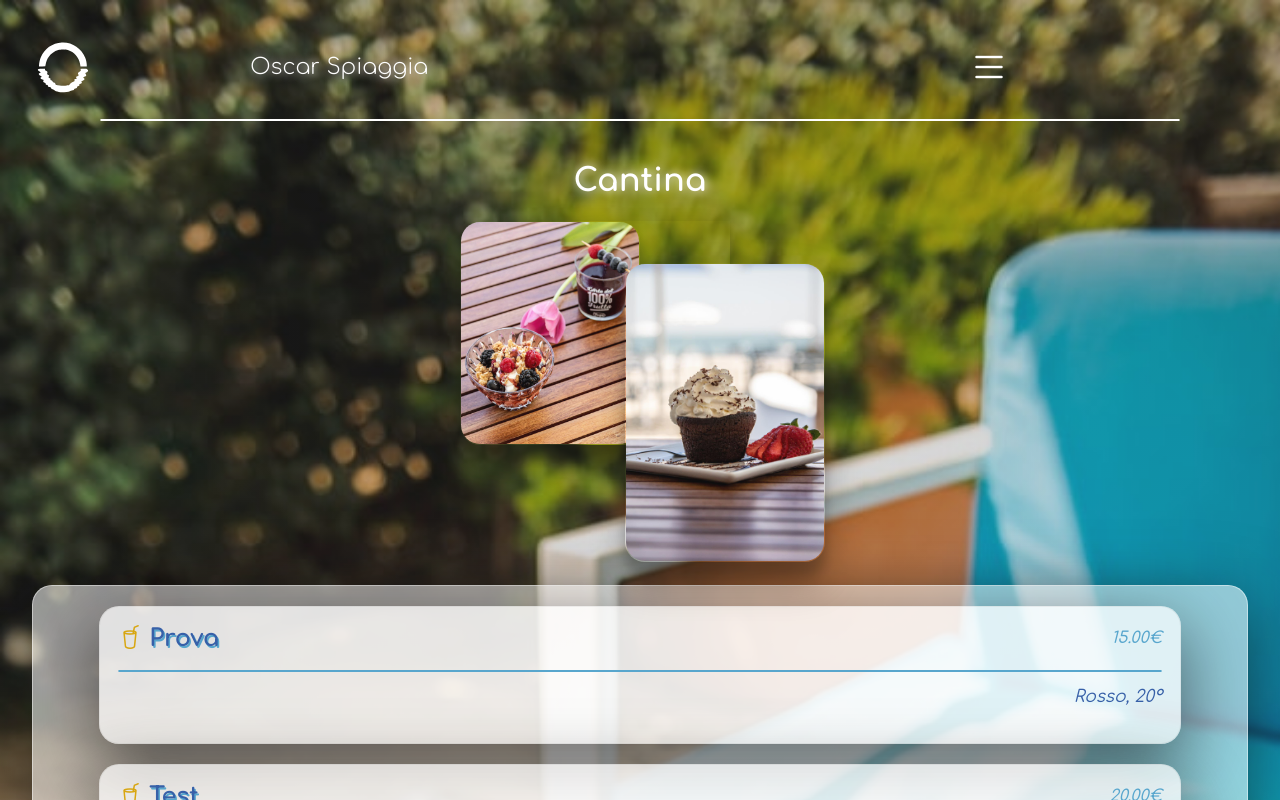
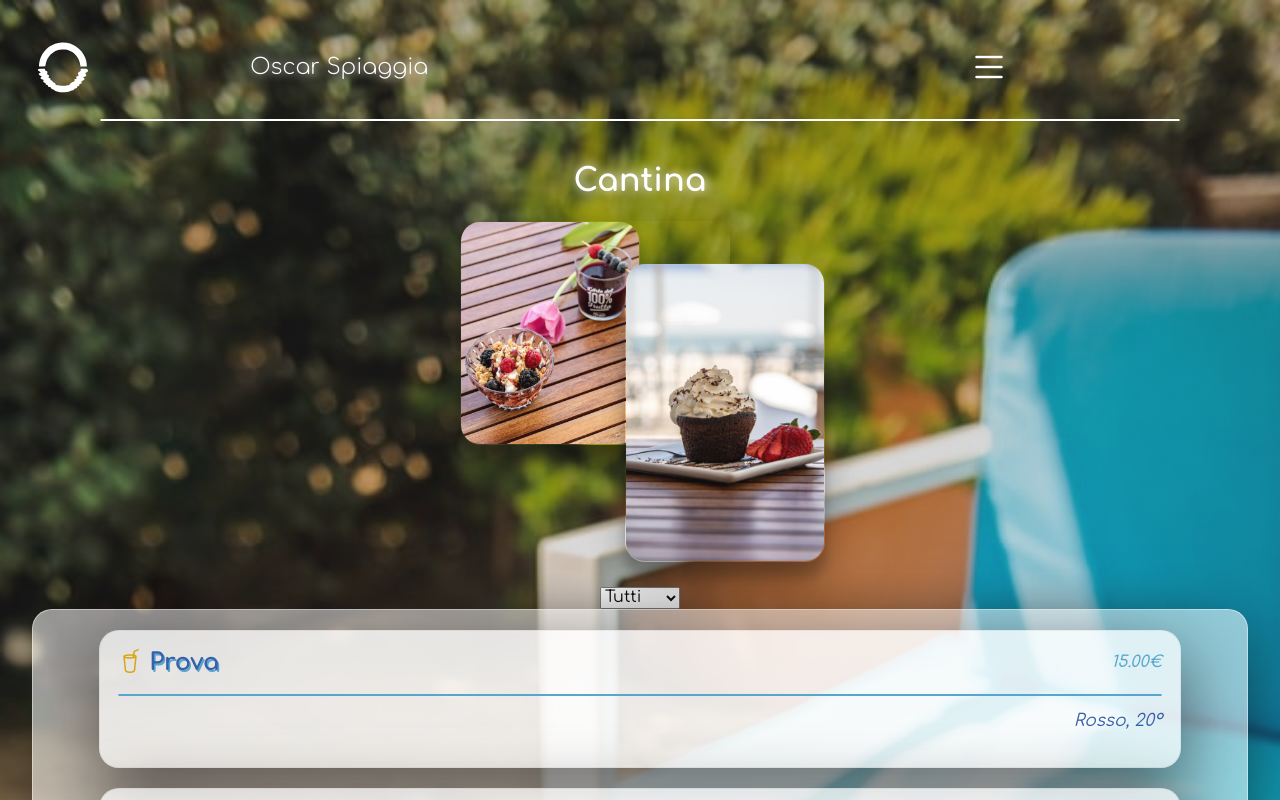
Before and after one commit to acetheberliner/jsonOscar, a Vue app: page /#/wine in a window 1280 px wide. Built offline with nearby package versions, Linux system fonts and the light colour scheme.

Commit message:
aggiunti filtri per categoria

```diff
--- a/src/pages/Caffe.vue
+++ b/src/pages/Caffe.vue
@@ -29,6 +29,16 @@ export default defineComponent({
         <div class="image">
             <img src="/torta.jpg" alt="">
             <img class="tumb" src="/yogurt.jpg" alt="">
+        </div>
+        <div class="radio-container">
+          <div class="filter selectdiv">
+            <form id="radio" action="#">
+              <select name="Categoria" v-model="selectedCategory">
+                <option id="tutti" value="">Tutti</option>
+                <option v-for="categoria in categories" :value="categoria">{{ categoria }}</option>
+              </select>
+            </form>
+          </div>
         </div>
         <div class="drink-list page animate slide delay-1">
             <PostBar v-for="bar in tuttiBar" :key="bar.idbar" :bar="bar" />
--- a/src/pages/Cantina.vue
+++ b/src/pages/Cantina.vue
@@ -29,6 +29,16 @@ export default defineComponent({
         <div class="image">
             <img src="/torta.jpg" alt="">
             <img class="tumb" src="/yogurt.jpg" alt="">
+        </div>
+        <div class="radio-container">
+          <div class="filter selectdiv">
+            <form id="radio" action="#">
+              <select name="Categoria" v-model="selectedCategory">
+                <option id="tutti" value="">Tutti</option>
+                <option v-for="categoria in categories" :value="categoria">{{ categoria }}</option>
+              </select>
+            </form>
+          </div>
         </div>
         <div class="drink-list page animate slide delay-1">
             <PostWine v-for="wine in tuttiCantina" :key="wine.idwine" :wine="wine" />
--- a/src/pages/Ristorante.vue
+++ b/src/pages/Ristorante.vue
@@ -30,6 +30,16 @@ export default defineComponent({
             <img src="/pesce.jpg" alt="">
             <img class="tumb" src="/pasta.jpg" alt="">
             <img class="fing" src="/insalata.jpg" alt="">
+        </div>
+        <div class="radio-container">
+          <div class="filter selectdiv">
+            <form id="radio" action="#">
+              <select name="Categoria" v-model="selectedCategory">
+                <option id="tutti" value="">Tutti</option>
+                <option v-for="categoria in categories" :value="categoria">{{ categoria }}</option>
+              </select>
+            </form>
+          </div>
         </div>
         <div class="meal-list page animate slide delay-1">
             <PostFood v-for="food in tuttiRistorante" :key="food.idfood" :food="food" />
```
